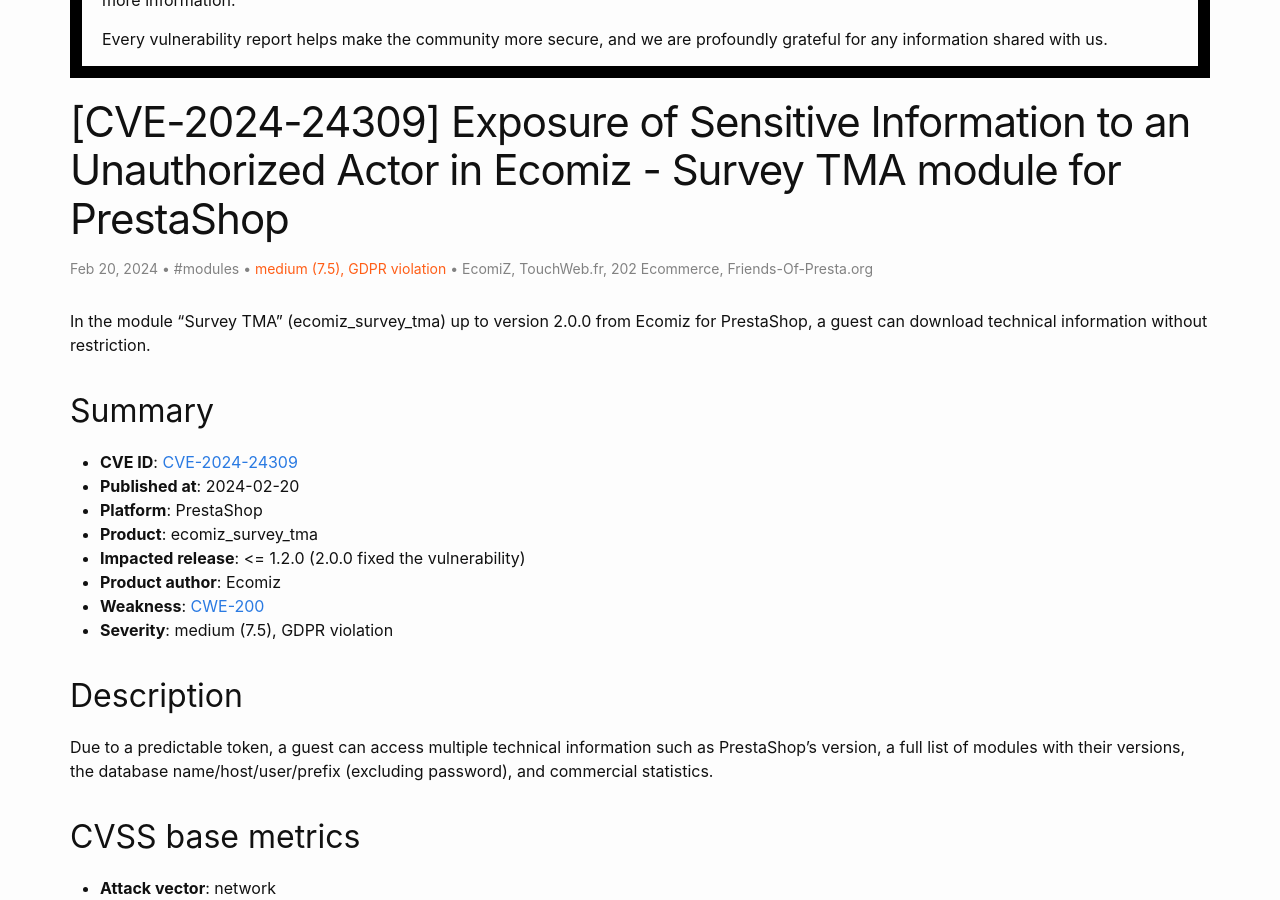
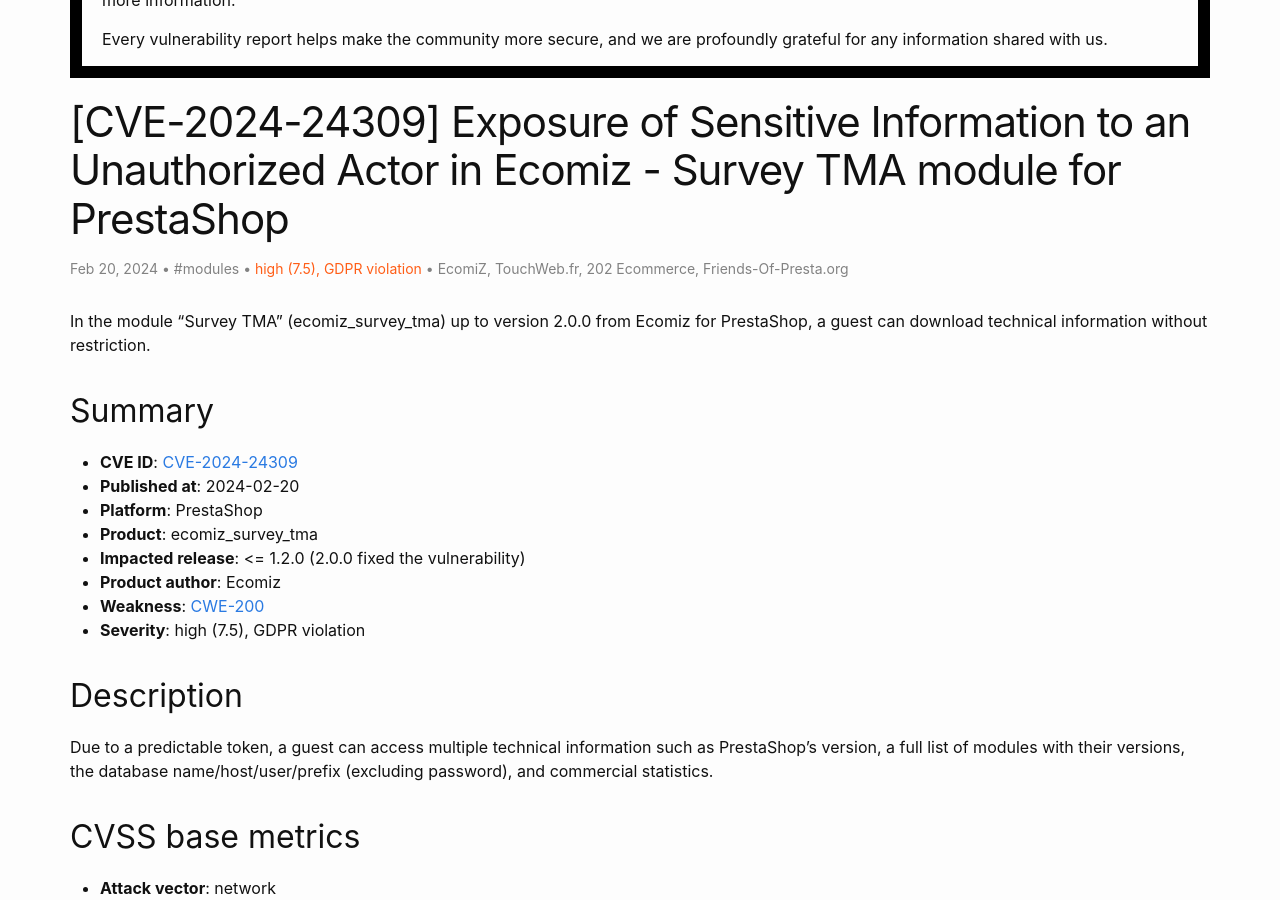
Before and after one commit to friends-of-presta/security-advisories, a Jekyll site: the page built from _posts/2024-02-20-ecomiz_survey_tma.md, in a window 1280 px wide and 900 px high, scrolled down 362 px. Built offline with Jekyll 4.4.1, drawn with Linux system fonts in a browser that asks for light colours.

Commit message:
Update 2024-02-20-ecomiz_survey_tma.md

```diff
--- a/_posts/2024-02-20-ecomiz_survey_tma.md
+++ b/_posts/2024-02-20-ecomiz_survey_tma.md
@@ -8,7 +8,7 @@ author:
 - 202 Ecommerce
 - Friends-Of-Presta.org
 meta: "CVE,PrestaShop,ecomiz_survey_tma"
-severity: "medium (7.5), GDPR violation"
+severity: "high (7.5), GDPR violation"
 ---
 
 In the module "Survey TMA" (ecomiz_survey_tma) up to version 2.0.0 from Ecomiz for PrestaShop, a guest can download technical information without restriction.
@@ -22,7 +22,7 @@ In the module "Survey TMA" (ecomiz_survey_tma) up to version 2.0.0 from Ecomiz f
 * **Impacted release**: <= 1.2.0 (2.0.0 fixed the vulnerability)
 * **Product author**: Ecomiz
 * **Weakness**: [CWE-200](https://cwe.mitre.org/data/definitions/200.html)
-* **Severity**: medium (7.5), GDPR violation
+* **Severity**: high (7.5), GDPR violation
 
 ## Description
 
```
